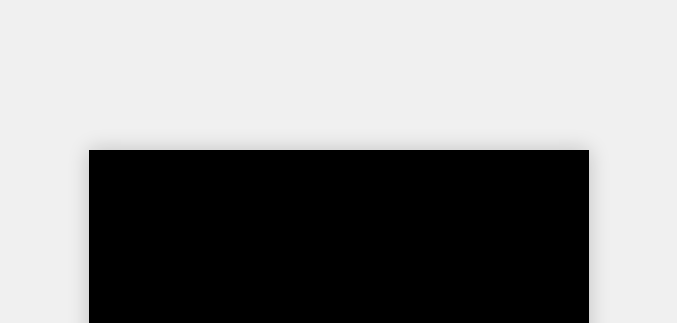
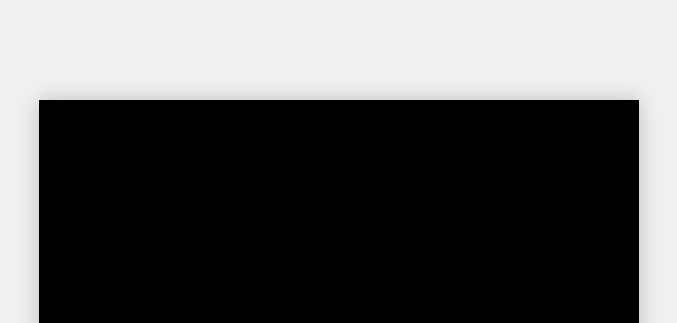
Before and after one commit to phuctran1501/Snake-game, a plain HTML site: page index.html in a window 1280 px wide. Shown: the top 323 px of the page, without its empty margins (301-978 px from the left). Drawn offline with Linux system fonts and the light colour scheme.

Commit message:
Fixed css

```diff
--- a/index.html
+++ b/index.html
@@ -8,7 +8,7 @@
 </head>
 <body>
     <div id="game-container">
-        <canvas id="canvas" width="500" height="500"></canvas>
+        <canvas id="canvas" width="600" height="600"></canvas>
         <div id="gameOverText"></div>
     </div>
     <script src="snake-game.js"></script>
--- a/style.css
+++ b/style.css
@@ -11,8 +11,8 @@ body {
 
 #game-container {
     position: relative;
-    width: 500px;
-    height: 500px;
+    width: 600px;
+    height: 600px;
     box-shadow: 0 0 20px rgba(0,0,0,0.2);
 }
 
```
